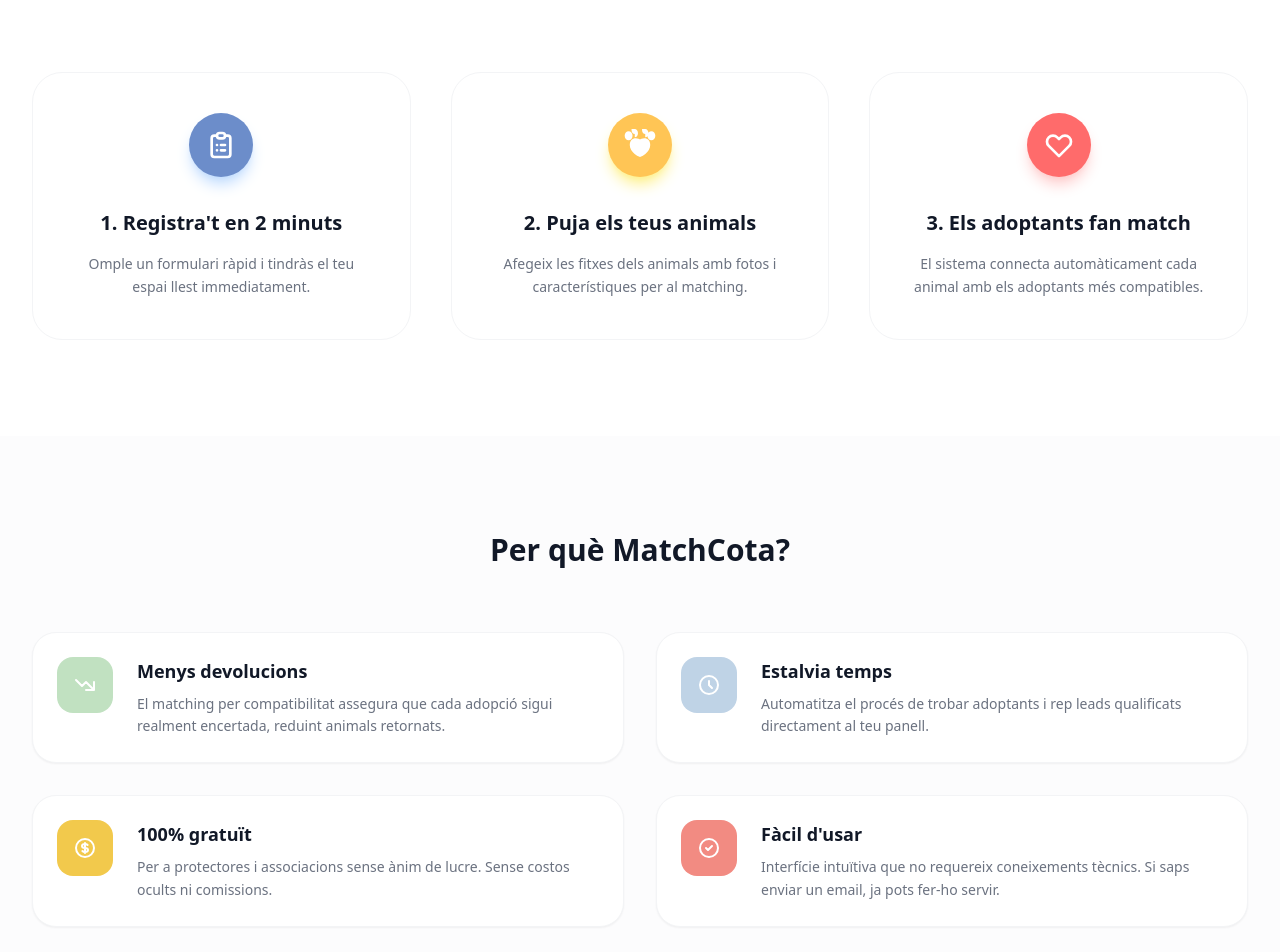
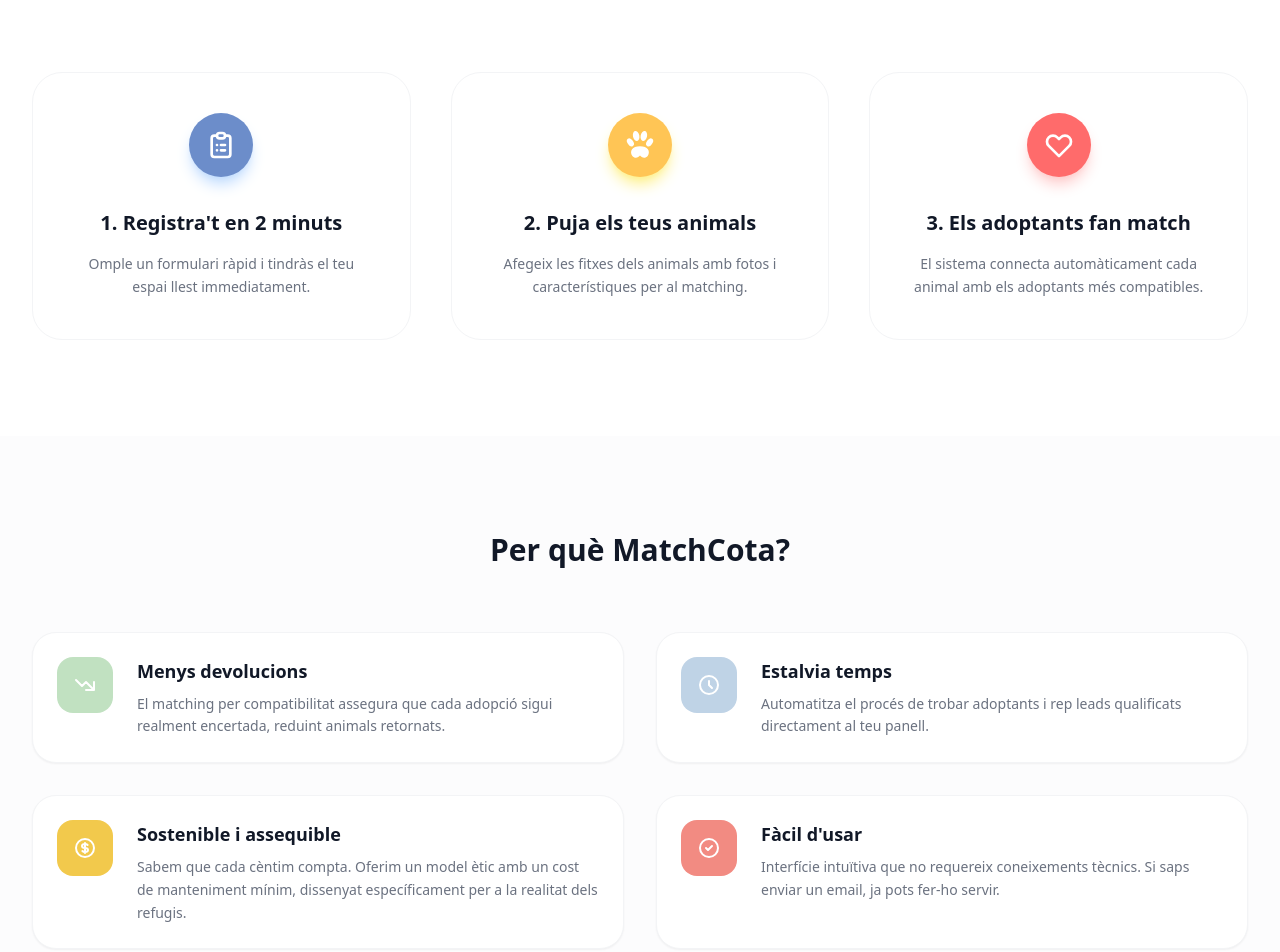
Before and after one commit to Caballosanex/MatchCota, a React (Vite) app in the folder frontend/: page / in a window 1280 px wide. Shown: the part 960-1912 px from the top of the page. Built offline with nearby package versions, Linux system fonts and the light colour scheme; no server answers.

Commit message:
ja no es gratis + huella

```diff
--- a/frontend/src/pages/platform/Landing.jsx
+++ b/frontend/src/pages/platform/Landing.jsx
@@ -22,8 +22,24 @@
 );
 
 const PawIcon = () => (
-    <svg className="w-8 h-8 text-white" fill="currentColor" viewBox="0 0 24 24">
-        <path d="M12 21.056c-3.14-1.298-5.32-3.116-6.613-5.334-1.47-2.52-1.396-5.465.176-7.382 1.34-1.63 3.615-1.604 5.253-1.02a4.4 4.4 0 011.184.6 4.39 4.39 0 011.185-.6c1.637-.584 3.913-.61 5.252 1.02 1.572 1.917 1.646 4.86.177 7.38-1.294 2.219-3.473 4.037-6.614 5.336zM3.46 8.52c-1.642 0-2.96-1.53-2.96-3.414 0-1.884 1.318-3.415 2.96-3.415 1.643 0 2.961 1.53 2.961 3.415 0 1.884-1.318 3.414-2.96 3.414zm4.61-4.733c-1.336 0-2.42-1.392-2.42-3.107S6.734.023 8.07.023c1.337 0 2.42 1.392 2.42 3.107s-1.083 3.107-2.42 3.107zm7.86 0c-1.337 0-2.42-1.392-2.42-3.107S14.594.023 15.93.023c1.336 0 2.42 1.392 2.42 3.107s-1.084 3.107-2.42 3.107zm4.61 4.733c-1.642 0-2.96-1.53-2.96-3.414 0-1.884 1.318-3.415 2.96-3.415 1.643 0 2.961 1.53 2.961 3.415 0 1.884-1.318 3.414-2.96 3.414z" />
+    <svg
+        className="w-8 h-8 text-white"
+        viewBox="0 0 100 100"
+        fill="currentColor"
+        xmlns="http://www.w3.org/2000/svg"
+    >
+        {/* Dits: Una mica més petits, desplaçats amunt i més oberts per donar espai */}
+        <ellipse cx="20" cy="42" rx="9" ry="14" transform="rotate(-35 20 42)" />
+        <ellipse cx="38" cy="22" rx="10" ry="16" transform="rotate(-12 38 22)" />
+        <ellipse cx="62" cy="22" rx="10" ry="16" transform="rotate(12 62 22)" />
+        <ellipse cx="80" cy="42" rx="9" ry="14" transform="rotate(35 80 42)" />
+
+        {/* Coixinet principal: Desplaçat cap avall (de la Y=48 a la Y=54) perquè respiri */}
+        <path d="M50 54
+             C26 54 16 70 26 84
+             C33 93 45 90 50 83
+             C55 90 67 93 74 84
+             C84 70 74 54 50 54 Z" />
     </svg>
 );
 
@@ -244,9 +260,9 @@
                                 <PiggyBankIcon />
                             </div>
                             <div>
-                                <h3 className="text-lg font-bold text-gray-900 mb-2">100% gratuït</h3>
+                                <h3 className="text-lg font-bold text-gray-900 mb-2">Sostenible i assequible</h3>
                                 <p className="text-gray-500 text-sm leading-relaxed">
-                                    Per a protectores i associacions sense ànim de lucre. Sense costos ocults ni comissions.
+                                    Sabem que cada cèntim compta. Oferim un model ètic amb un cost de manteniment mínim, dissenyat específicament per a la realitat dels refugis.
                                 </p>
                             </div>
                         </div>
```
